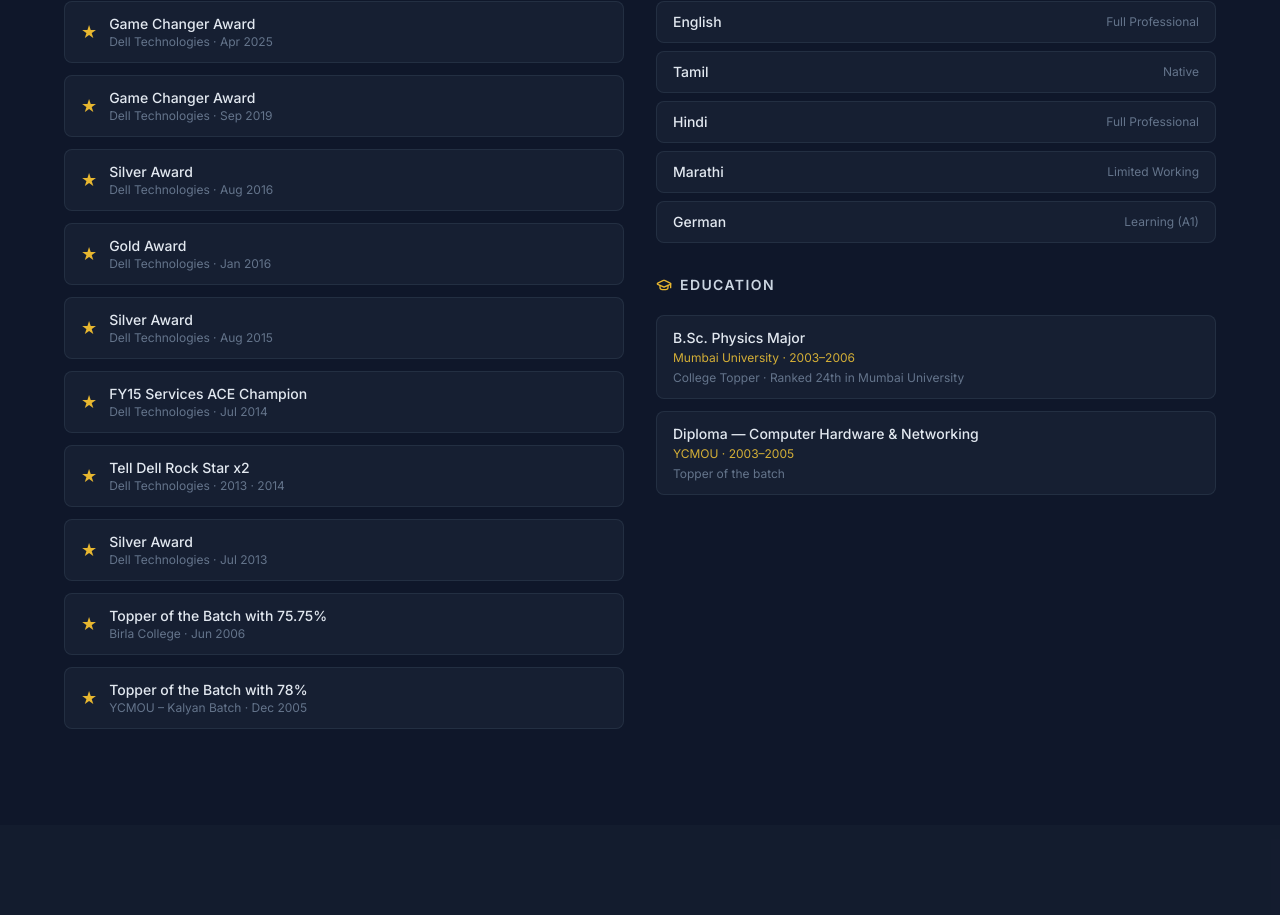
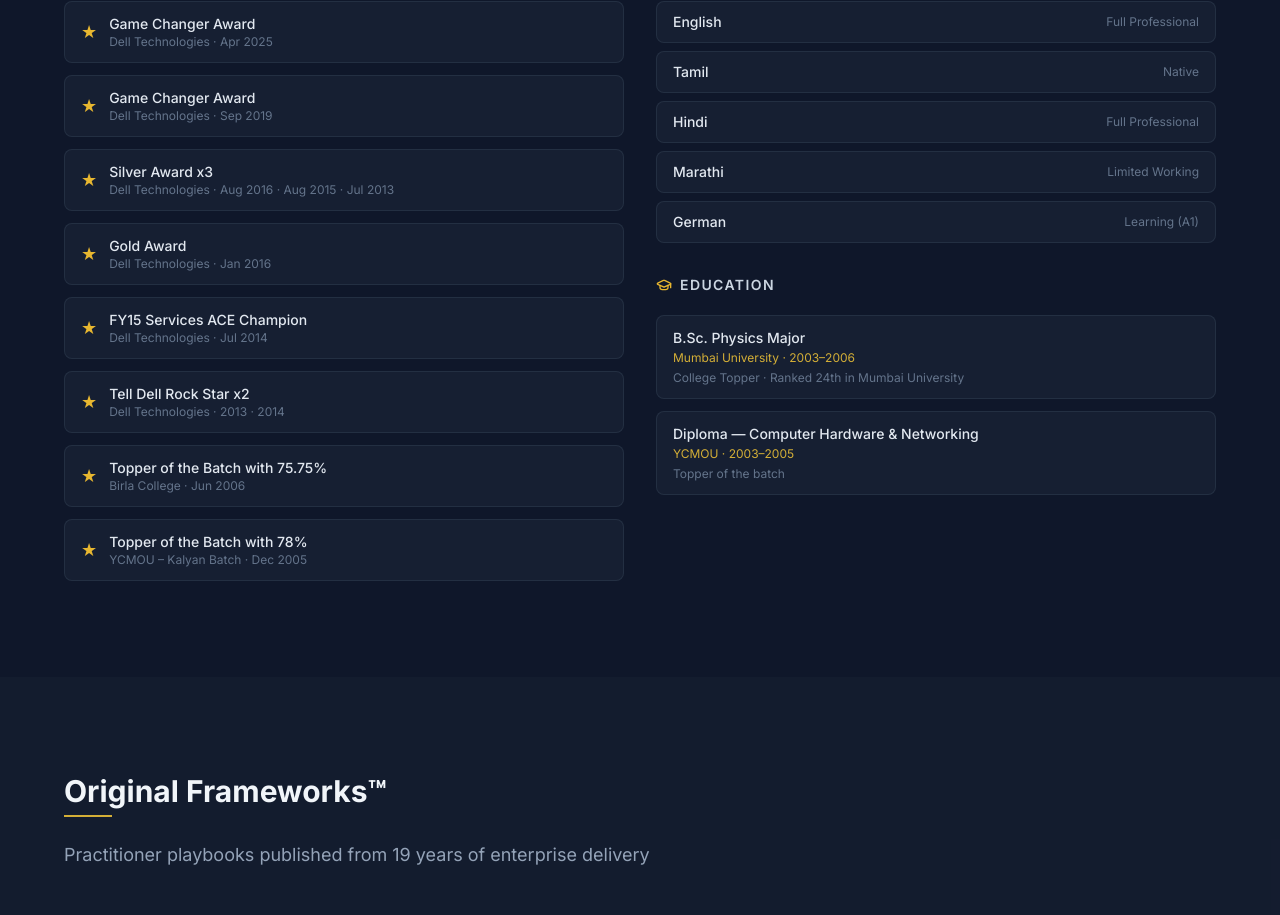
Before and after one commit to UnimaginedSelva/selvakumarjayakrishnan-portfolio, a React (Vite) app: page / in a window 1280 px wide. Shown: the part 4750-5665 px from the top of the page. Built offline with nearby package versions, Linux system fonts and the light colour scheme.

Commit message:
Consolidate Silver Award entries into Silver Award x3 (Aug 2016 · Aug 2015 · Jul 2013)
Co-Authored-By: Claude Sonnet 4.6 <noreply@anthropic.com>

```diff
--- a/src/data/content.ts
+++ b/src/data/content.ts
@@ -185,12 +185,10 @@ export const skills = {
   awards: [
     { name: 'Game Changer Award', org: 'Dell Technologies · Apr 2025' },
     { name: 'Game Changer Award', org: 'Dell Technologies · Sep 2019' },
-    { name: 'Silver Award', org: 'Dell Technologies · Aug 2016' },
+    { name: 'Silver Award x3', org: 'Dell Technologies · Aug 2016 · Aug 2015 · Jul 2013' },
     { name: 'Gold Award', org: 'Dell Technologies · Jan 2016' },
-    { name: 'Silver Award', org: 'Dell Technologies · Aug 2015' },
     { name: 'FY15 Services ACE Champion', org: 'Dell Technologies · Jul 2014' },
     { name: 'Tell Dell Rock Star x2', org: 'Dell Technologies · 2013 · 2014' },
-    { name: 'Silver Award', org: 'Dell Technologies · Jul 2013' },
     { name: 'Topper of the Batch with 75.75%', org: 'Birla College · Jun 2006' },
     { name: 'Topper of the Batch with 78%', org: 'YCMOU – Kalyan Batch · Dec 2005' },
   ],
```
